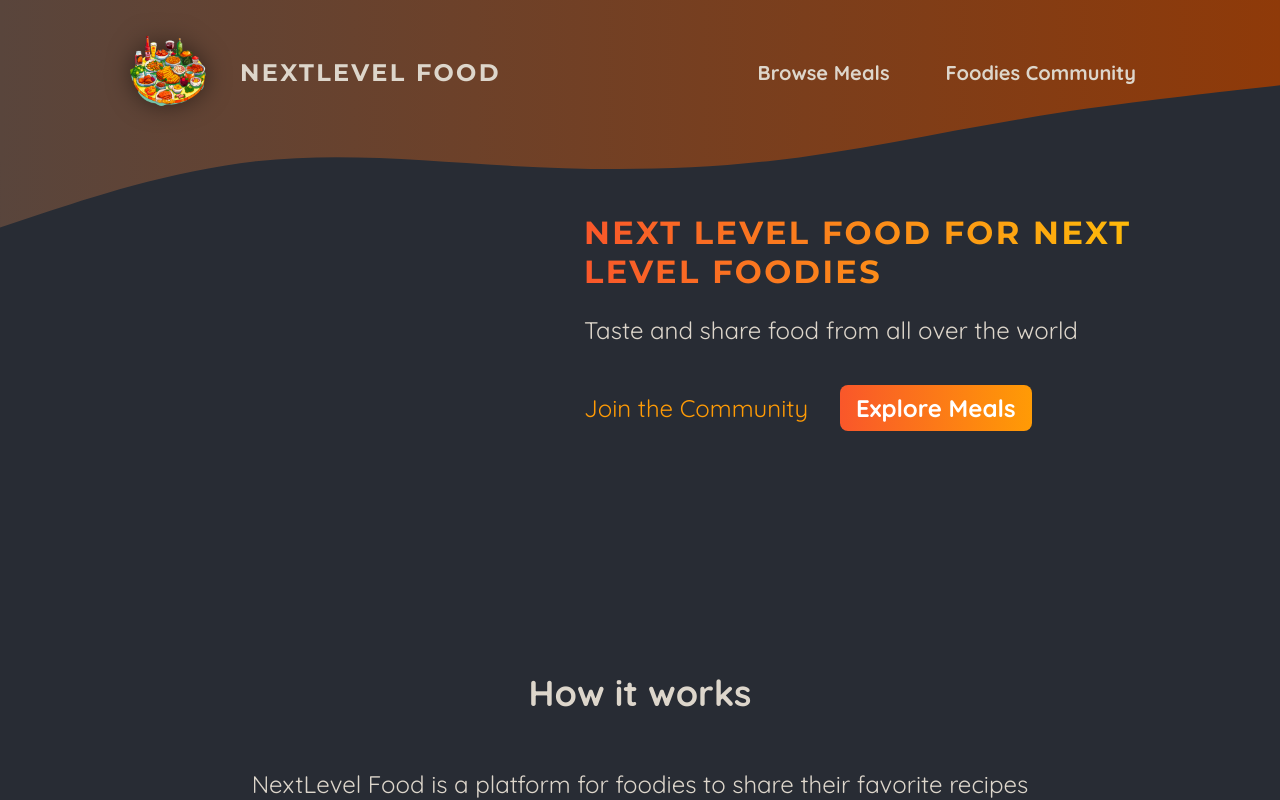
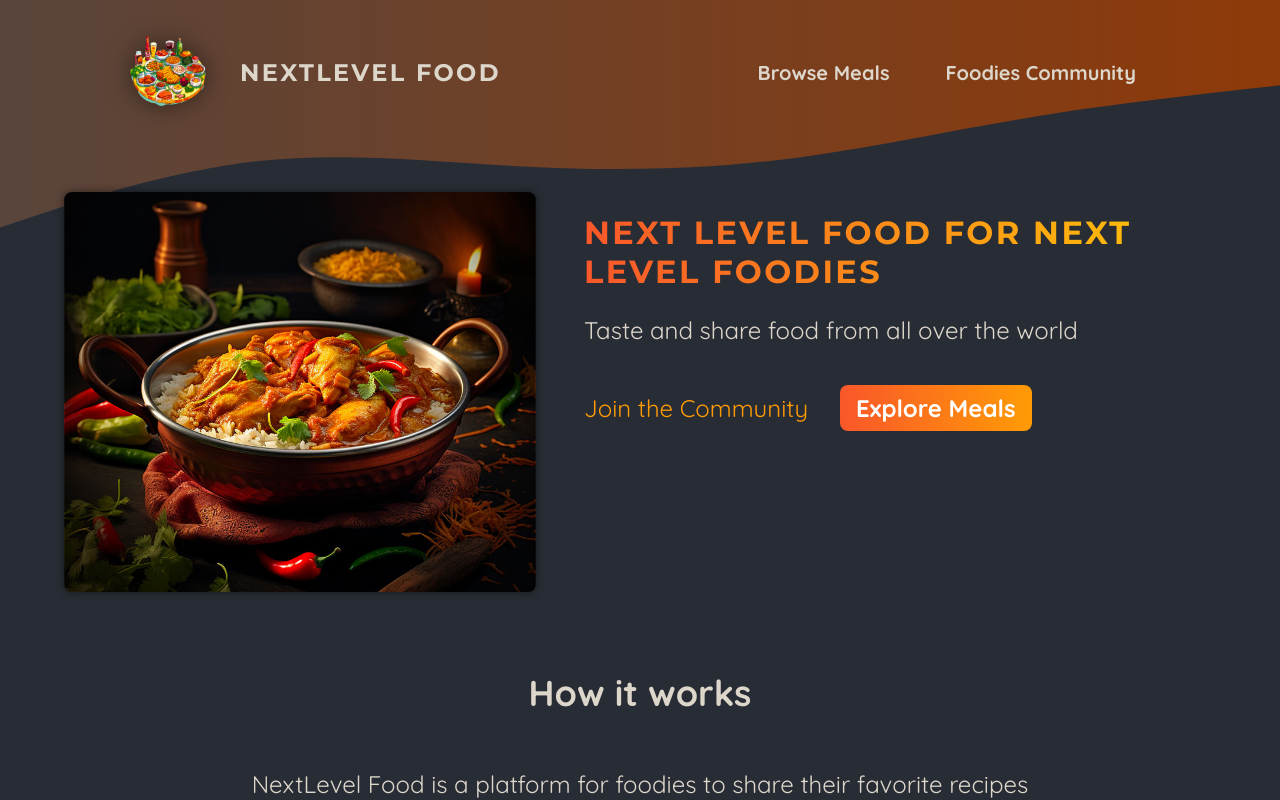
Before and after one commit to Snzslt/Food-Order-Nextjs, a Next.js app: page / in a window 1280 px wide. Shown: the top 800 px of the page. Built offline with nearby package versions, Linux system fonts and the light colour scheme.

Commit message:
understanding the React Server Component and client component

```diff
--- a/app/layout.js
+++ b/app/layout.js
@@ -1,4 +1,4 @@
-import MainHeader from '@/components/main.header';
+import MainHeader from '@/components/main-header/main.header';
 import './globals.css';
 
 export const metadata = {
--- a/app/page.js
+++ b/app/page.js
@@ -1,3 +1,4 @@
+import ImageSlideshow from "@/components/images/images-slideshow";
 import Link from "next/link";
 
 import classes from "./page.module.css";
@@ -5,7 +6,9 @@
   return (
     <>
       <header className={classes.header}>
-        <div className={classes.slideshow}></div>
+        <div className={classes.slideshow}>
+          <ImageSlideshow />
+          </div>
         <div>
           <div className={classes.hero}>
             <h1>Next Level Food for Next level Foodies</h1>
--- /dev/null
+++ b/components/images/images-slideshow.js
@@ -0,0 +1,50 @@
+'use client';
+
+import { useEffect, useState } from 'react';
+import Image from 'next/image';
+
+import burgerImg from '@/assets/burger.jpg';
+import curryImg from '@/assets/curry.jpg';
+import dumplingsImg from '@/assets/dumplings.jpg';
+import macncheeseImg from '@/assets/macncheese.jpg';
+import pizzaImg from '@/assets/pizza.jpg';
+import schnitzelImg from '@/assets/schnitzel.jpg';
+import tomatoSaladImg from '@/assets/tomato-salad.jpg';
+import classes from './images.slideshow.module.css';
+
+const images = [
+  { image: burgerImg, alt: 'A delicious, juicy burger' },
+  { image: curryImg, alt: 'A delicious, spicy curry' },
+  { image: dumplingsImg, alt: 'Steamed dumplings' },
+  { image: macncheeseImg, alt: 'Mac and cheese' },
+  { image: pizzaImg, alt: 'A delicious pizza' },
+  { image: schnitzelImg, alt: 'A delicious schnitzel' },
+  { image: tomatoSaladImg, alt: 'A delicious tomato salad' },
+];
+
+export default function ImageSlideshow() {
+  const [currentImageIndex, setCurrentImageIndex] = useState(0);
+
+  useEffect(() => {
+    const interval = setInterval(() => {
+      setCurrentImageIndex((prevIndex) =>
+        prevIndex < images.length - 1 ? prevIndex + 1 : 0
+      );
+    }, 5000);
+
+    return () => clearInterval(interval);
+  }, []);
+
+  return (
+    <div className={classes.slideshow}>
+      {images.map((image, index) => (
+        <Image
+          key={index}
+          src={image.image}
+          className={index === currentImageIndex ? classes.active : ''}
+          alt={image.alt}
+        />
+      ))}
+    </div>
+  );
+}
--- /dev/null
+++ b/components/images/images.slideshow.module.css
@@ -0,0 +1,26 @@
+.slideshow {
+    position: relative;
+    width: 100%;
+    height: 100%;
+    border-radius: 8px;
+    overflow: hidden;
+    box-shadow: 0 0 0.5rem rgba(0, 0, 0, 0.5);
+  }
+
+  .slideshow img {
+    width: 100%;
+    height: 100%;
+    object-fit: cover;
+    position: absolute;
+    top: 0;
+    left: 0;
+    opacity: 0;
+    transform: scale(1.1) translateX(-1rem) rotate(-5deg);
+    transition: all 0.5s ease-in-out;
+  }
+
+  .slideshow .active {
+    z-index: 1;
+    opacity: 1;
+    transform: scale(1) translateX(0) rotate(0);
+  }
```
Also changed, not shown: components/main-header/main-header-background.module.css (renamed from components/main-header-background.module.css), components/main-header/main-header-backgroung.js (renamed from components/main-header-backgroung.js), components/main-header/main-header.module.css (renamed from components/main-header.module.css), components/main-header/main.header.js (renamed from components/main.header.js).
